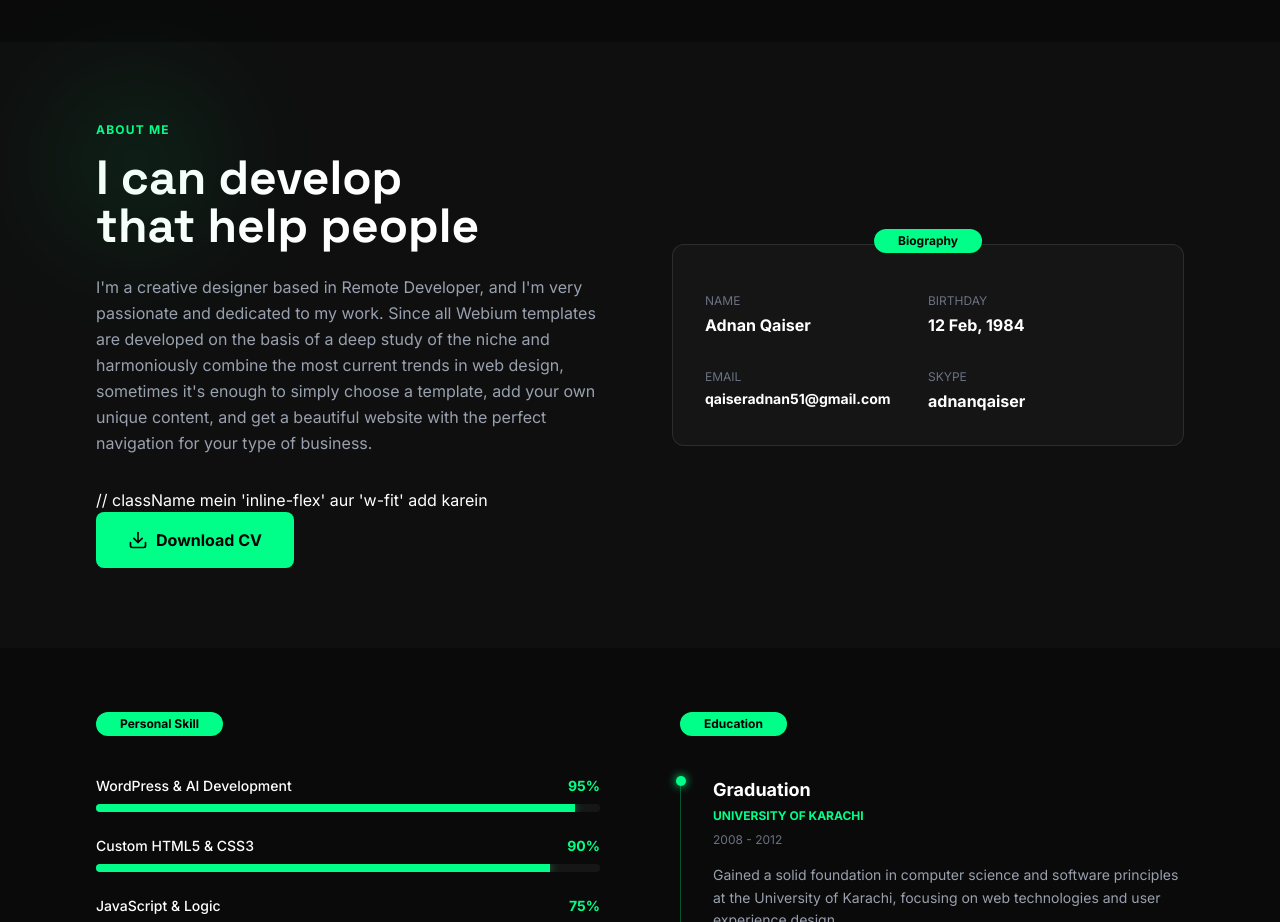
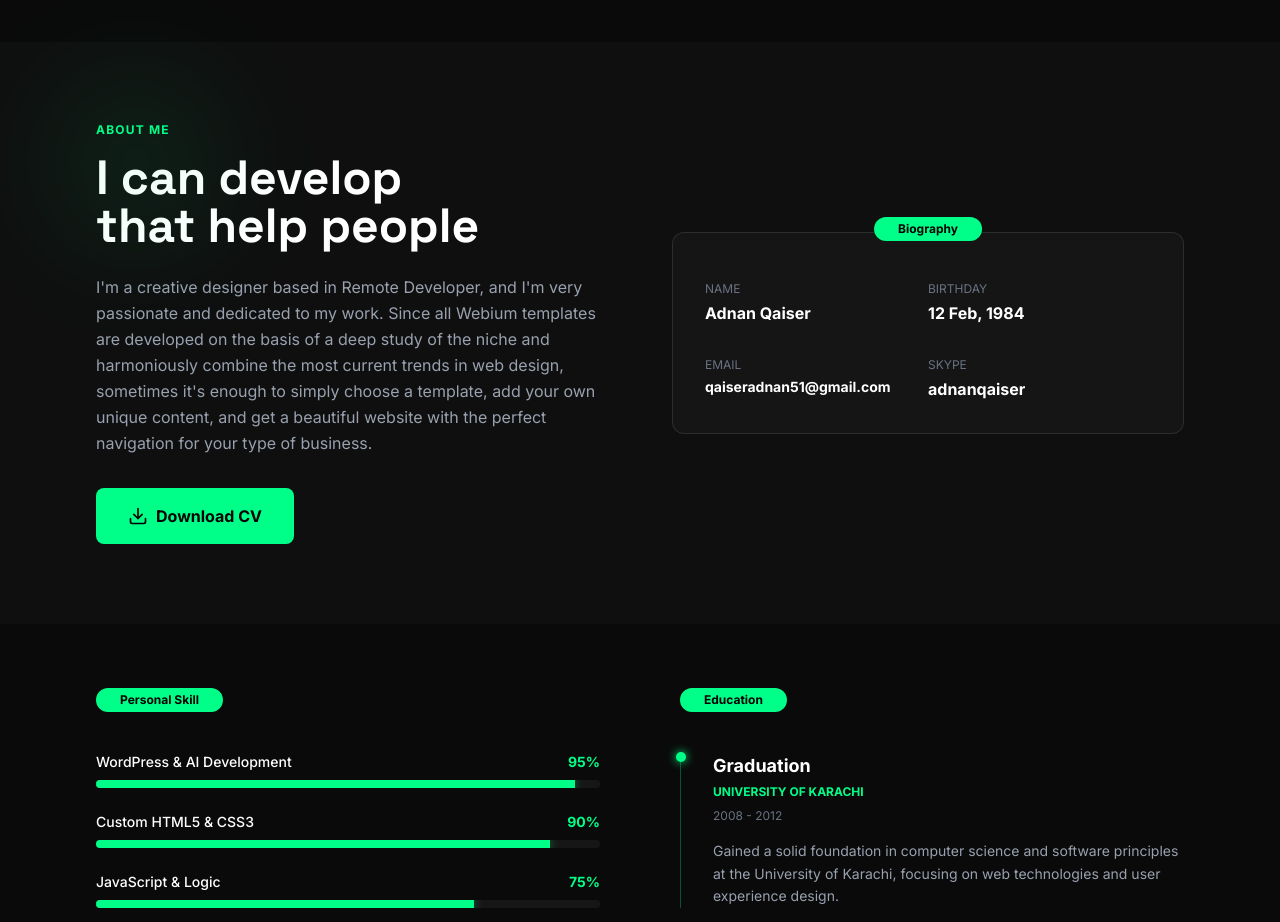
Before and after one commit to adnanqaiser/my-portfolio, a React (Vite) app: page / in a window 1280 px wide. Shown: the part 2100-3022 px from the top of the page. Built offline with nearby package versions, Linux system fonts and the light colour scheme.

Commit message:
removed accidental comment text from UI

```diff
--- a/src/pages/Home.tsx
+++ b/src/pages/Home.tsx
@@ -228,7 +228,7 @@ export default function Home() {
           <p className="text-gray-400 leading-relaxed mb-8">
             I'm a creative designer based in Remote Developer, and I'm very passionate and dedicated to my work. Since all Webium templates are developed on the basis of a deep study of the niche and harmoniously combine the most current trends in web design, sometimes it's enough to simply choose a template, add your own unique content, and get a beautiful website with the perfect navigation for your type of business.
           </p>
-          // className mein 'inline-flex' aur 'w-fit' add karein
+
 <a
   href="/Adnan-Qaiser-CV.pdf"
   download="Adnan-Qaiser-CV.pdf"
```
